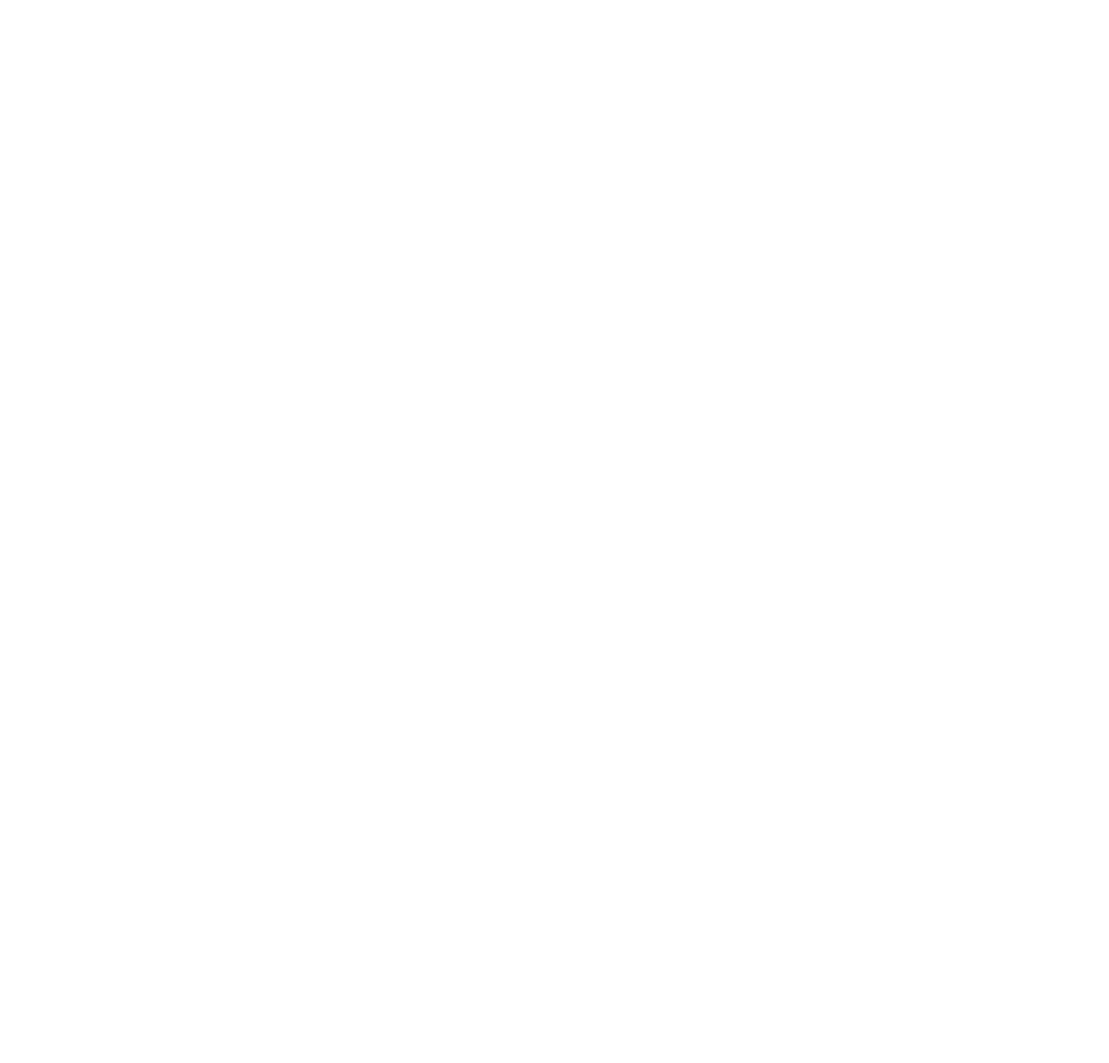
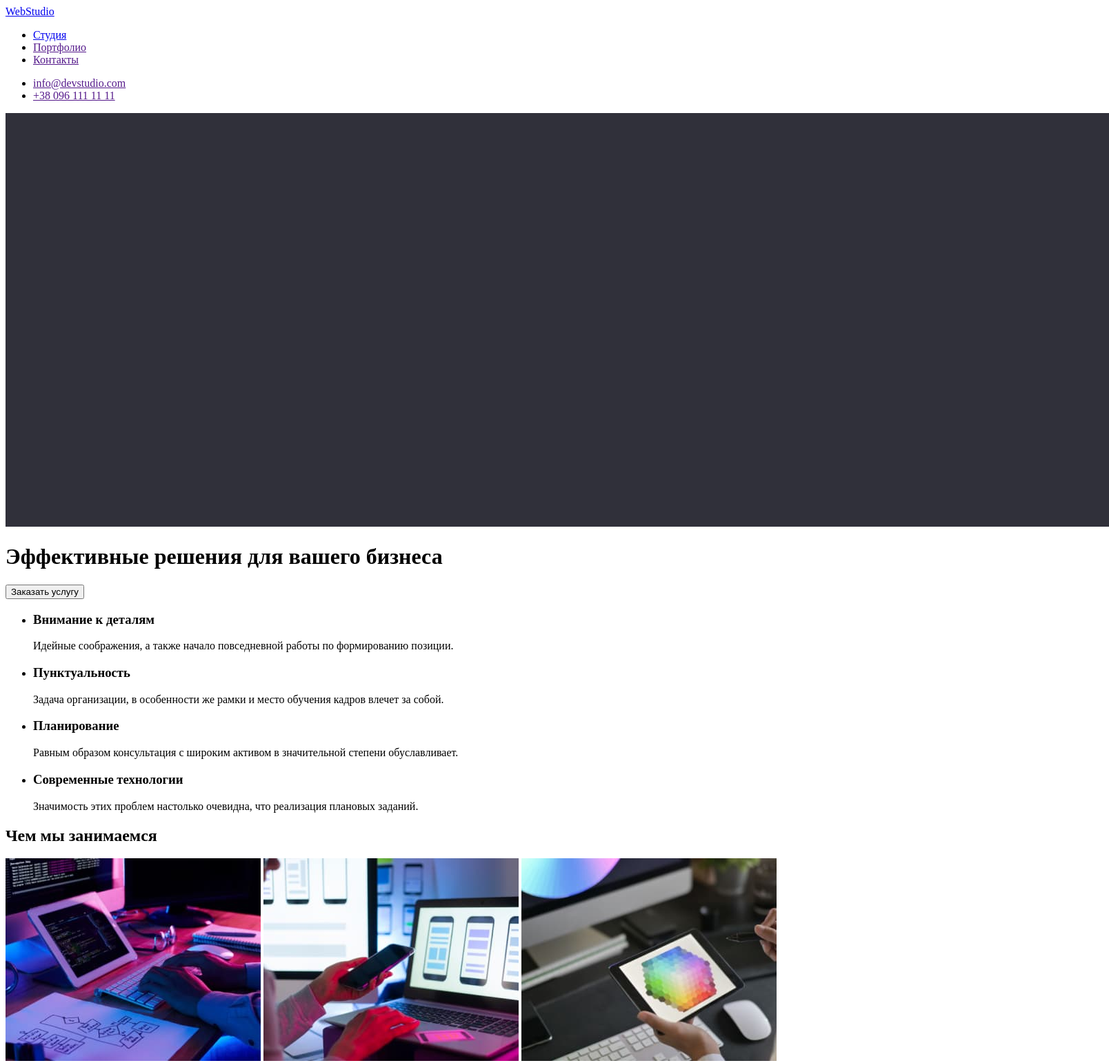
Before and after one commit to AndriYakymiv/goit-markup-hw-01, a plain HTML site: page index.html in a window 1280 px wide. Shown: the top 1542 px of the page at 69% size, 1608 px wide, since content can reach past the window. Before the commit the page ends 800 px from the top, so only its background shows below. Drawn offline with Linux system fonts and the light colour scheme.

Commit message:
Changes on the main page.
Edited blocks to our team. Change image captions.

```diff
--- a/index.html
+++ b/index.html
@@ -4,9 +4,66 @@
     <meta charset="UTF-8">
     <meta http-equiv="X-UA-Compatible" content="IE=edge">
     <meta name="viewport" content="width=device-width, initial-scale=1.0">
-    <title>Document</title>
+    <title>WebStudio</title>
 </head>
 <body>
+    <header>
+        <nav>
+            <a href="index.html">WebStudio</a>
+            <ul>
+                <li><a href="index.html">Студия</a></li>
+                <li><a href="">Портфолио</a></li>
+                <li><a href="">Контакты</a></li>
+            </ul>
+        </nav>
+        <ul>
+            <li><a href="">info@devstudio.com</a></li>
+            <li><a href="">+38 096 111 11 11</a></li>
+        </ul>
+    </header>
+    <main>
+        <div>
+            <img src="images/Bg.jpg" alt="Company">
+            <h1>Эффективные решения для вашего бизнеса</h1>
+            <input type="button" value="Заказать услугу">
+        </div>
+        <div>
+            <ul>
+                <li>
+                    <h3>Внимание к деталям</h3>
+                    <p>Идейные соображения, а также начало повседневной работы по формированию позиции.</p>
+                </li>
+                <li>
+                    <h3>Пунктуальность</h3>
+                    <p>Задача организации, в особенности же рамки и место обучения кадров влечет за собой.</p>
+                </li>
+                <li>
+                    <h3>Планирование</h3>
+                    <p>Равным образом консультация с широким активом в значительной степени обуславливает.</p>
+                </li>
+                <li>
+                    <h3>Современные технологии</h3>
+                    <p>Значимость этих проблем настолько очевидна, что реализация плановых заданий.</p>
+                </li>
+            </ul>
+                <h2>Чем мы занимаемся</h2>
+                <img src="images/img_1.jpg" alt="" width="370px" height="294px">
+                <img src="images/img_2.jpg" alt="" width="370px" height="294px">
+                <img src="images/img_3.jpg" alt="" width="370px" height="294px">
+        </div>
+        <div>
+            <h2>Наша команда</h2>
+
+        </div>
+
+
+
+    </main>
+
+    <footer>
+
+
+    </footer>
 
 </body>
 </html>
```
Also changed, not shown: images/Bg.jpg (added), images/img_1.jpg (added), images/img_2.jpg (added), images/img_3.jpg (added), 1 other file.
